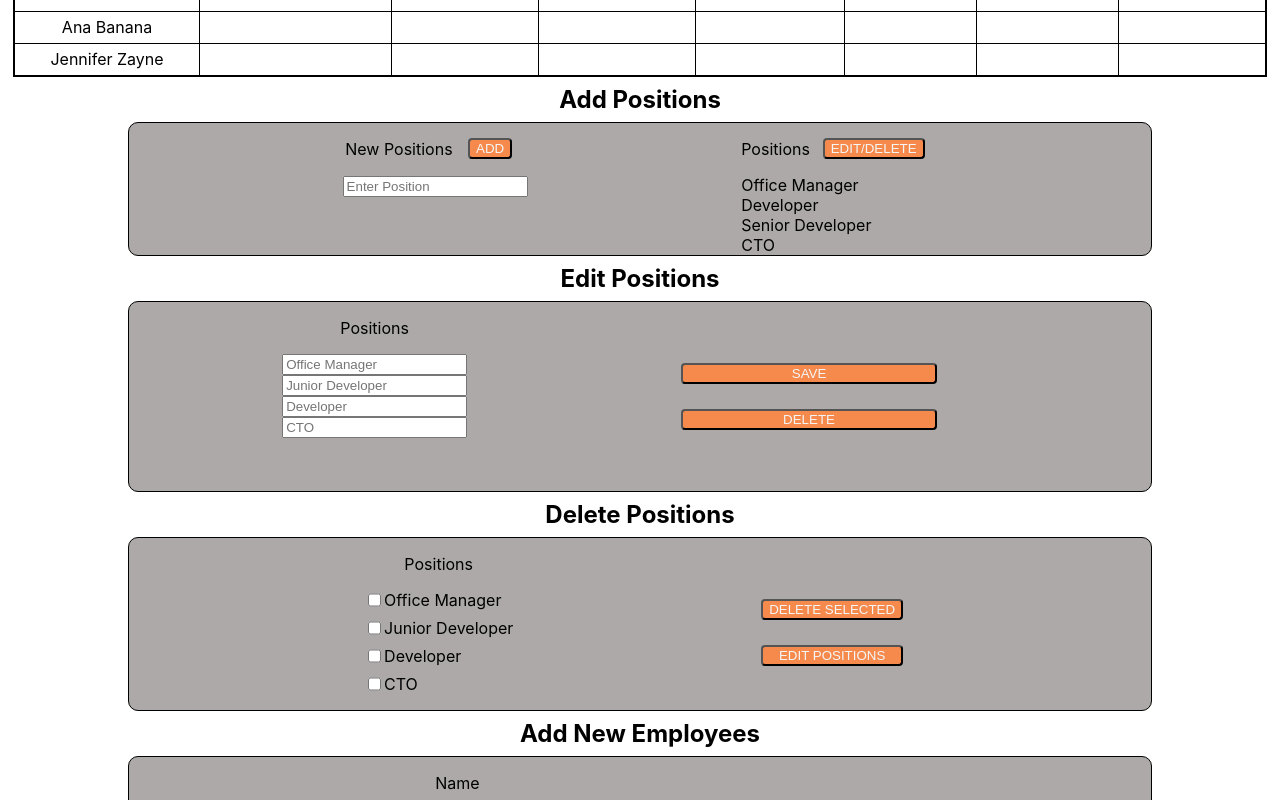
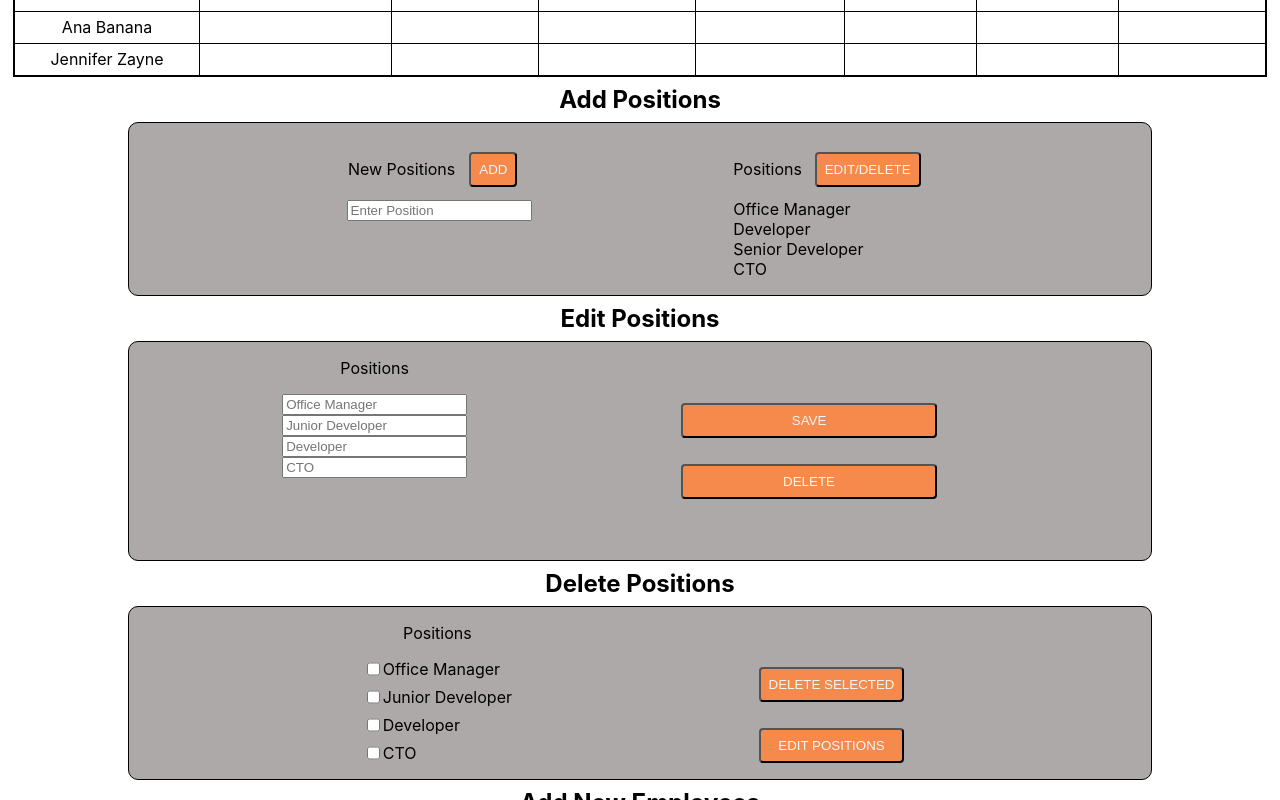
Before and after one commit to StPeteFrank/schedulequik, a React (Create React App) app: page / in a window 1280 px wide. Shown: the part 880-1680 px from the top of the page. Built offline with nearby package versions, Linux system fonts and the light colour scheme.

Commit message:
Added padding AddPositions container.

```diff
--- a/src/index.css
+++ b/src/index.css
@@ -142,6 +142,7 @@ td {
   background-color: rgb(173, 169, 169);
   margin-left: 10vw;
   margin-right: 10vw;
+  padding: 2vh;
 }
 .AddPositionContainer button {
   border-radius: 4px;
@@ -169,6 +170,7 @@ li {
 button {
   cursor: pointer;
   color: whitesmoke;
+  padding: 1vh;
 }
 .CurrentPositions {
   display: flex;
```
